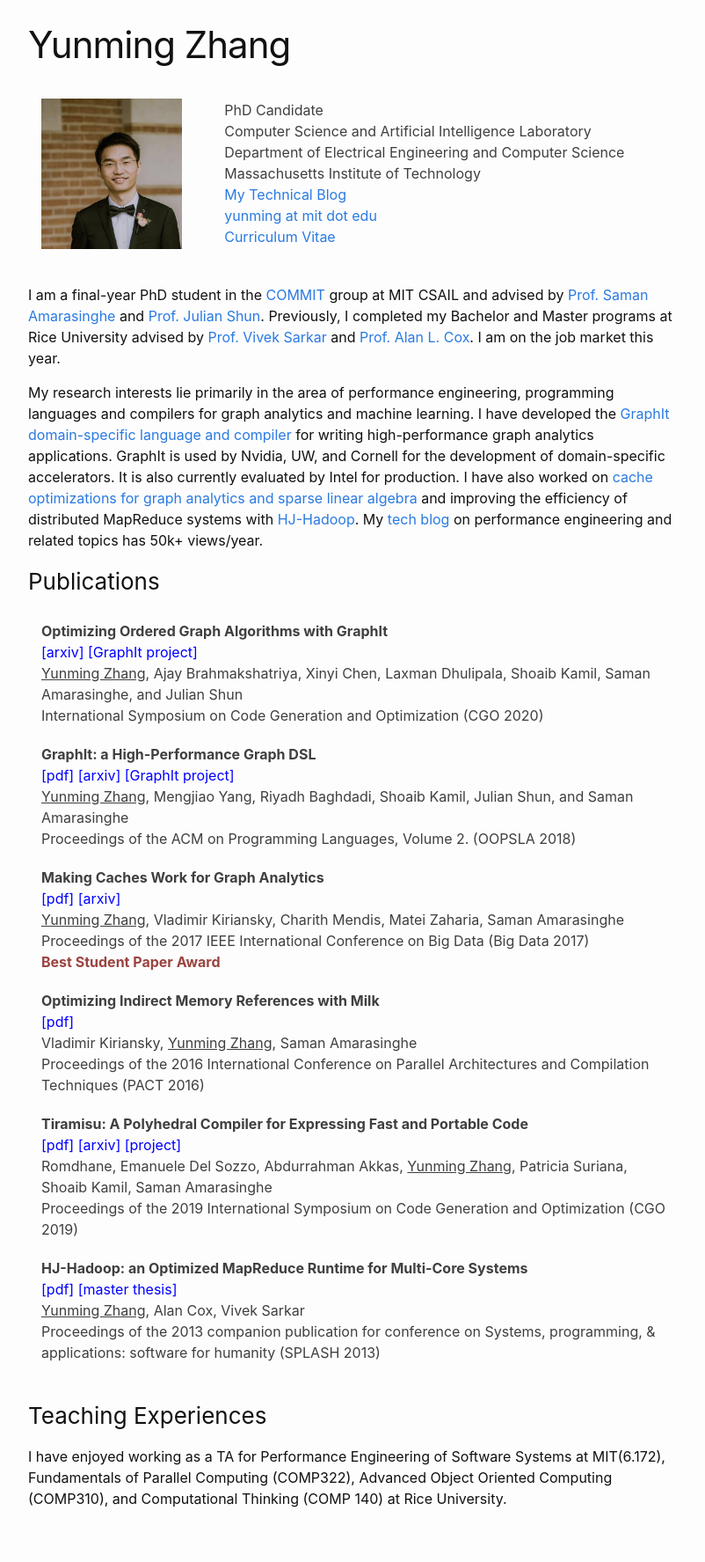
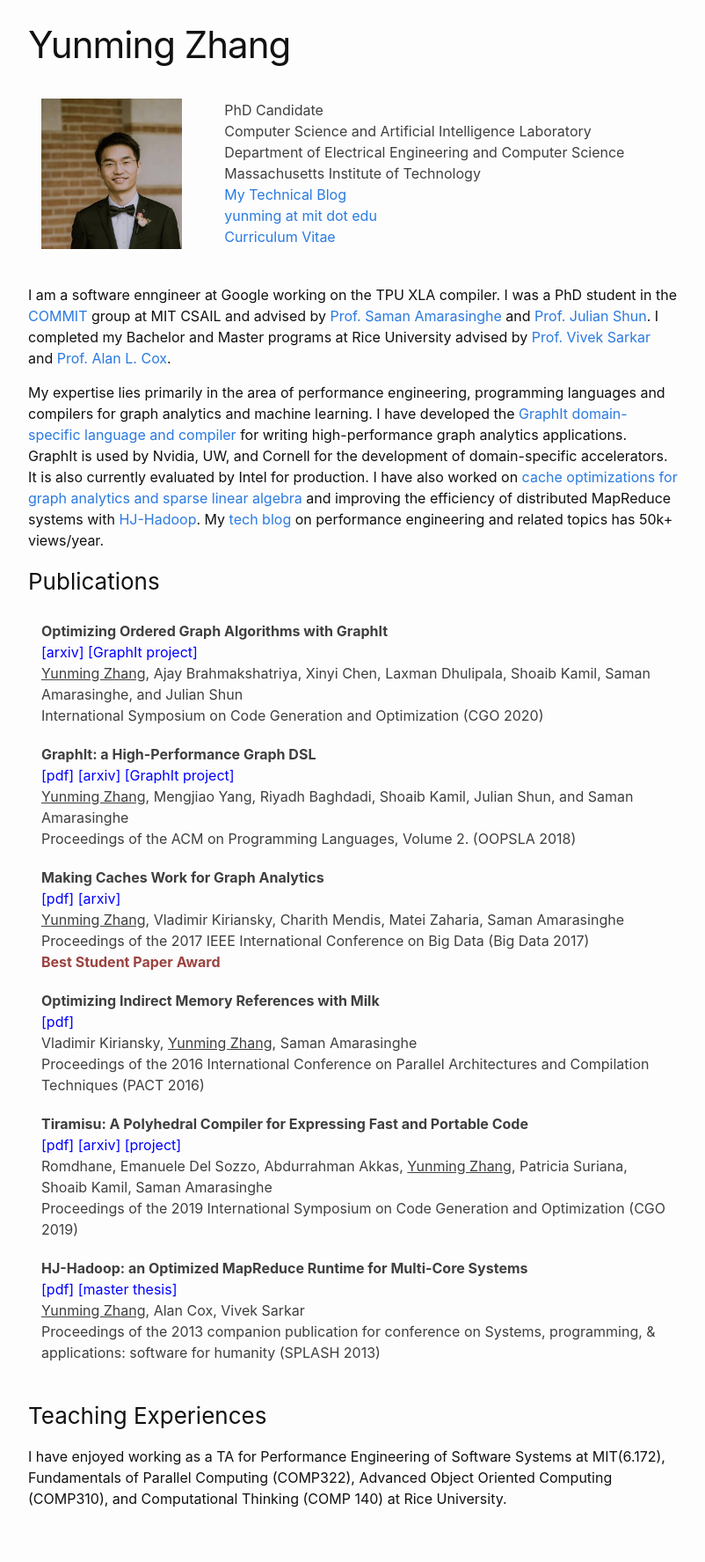
Before and after one commit to yunmingzhang17/yunmingzhang17.github.io, a Jekyll site: the page built from index.md, in a window 1280 px wide. Shown: the whole page at 88% size, without its empty margins (238-1040 px from the left). Built offline with Jekyll 4.4.1, drawn with Linux system fonts in a browser that asks for light colours.

Commit message:
updating affiliation to Google

```diff
--- a/_includes/main.html
+++ b/_includes/main.html
@@ -24,11 +24,11 @@
       </tbody>
 </table>
 <p>
-I am a final-year PhD student in the <a href="http://groups.csail.mit.edu/commit/" target="_blank">COMMIT</a> group at  MIT CSAIL and advised by <a href="http://people.csail.mit.edu/saman/" target="_blank">Prof. Saman Amarasinghe</a> and <a href="https://people.csail.mit.edu/jshun/" target="_blank">Prof. Julian Shun</a>. Previously, I completed my Bachelor and Master programs at Rice University advised by <a href="https://www.cc.gatech.edu/people/vivek-sarkar" target="_blank">Prof. Vivek Sarkar</a> and <a href="https://csweb.rice.edu/alan-cox" target="_blank">Prof. Alan L. Cox</a>. I am on the job market this year.
+I am a software enngineer at Google working on the TPU XLA compiler. I was a PhD student in the <a href="http://groups.csail.mit.edu/commit/" target="_blank">COMMIT</a> group at  MIT CSAIL and advised by <a href="http://people.csail.mit.edu/saman/" target="_blank">Prof. Saman Amarasinghe</a> and <a href="https://people.csail.mit.edu/jshun/" target="_blank">Prof. Julian Shun</a>. I completed my Bachelor and Master programs at Rice University advised by <a href="https://www.cc.gatech.edu/people/vivek-sarkar" target="_blank">Prof. Vivek Sarkar</a> and <a href="https://csweb.rice.edu/alan-cox" target="_blank">Prof. Alan L. Cox</a>.
 </p>
 
 <p>
-My research interests lie primarily in the area of performance engineering, programming languages and compilers for graph analytics and machine learning. I have developed the <a href="https://graphit-lang.org/" target="_blank">GraphIt domain-specific language and compiler</a> for writing high-performance graph analytics applications. GraphIt is used by Nvidia, UW, and Cornell for the development of domain-specific accelerators. It is also currently evaluated by Intel for production. I have also worked on <a href="https://ieeexplore.ieee.org/document/8257937" target="_blank">cache optimizations for graph analytics and sparse linear algebra</a> and improving the efficiency of distributed MapReduce systems with <a href="https://dl.acm.org/citation.cfm?id=2514875" target="_blank">HJ-Hadoop</a>. My <a href="https://yunmingzhang.wordpress.com" target="_blank"> tech blog</a> on performance engineering and related topics has 50k+ views/year.
+My expertise lies primarily in the area of performance engineering, programming languages and compilers for graph analytics and machine learning. I have developed the <a href="https://graphit-lang.org/" target="_blank">GraphIt domain-specific language and compiler</a> for writing high-performance graph analytics applications. GraphIt is used by Nvidia, UW, and Cornell for the development of domain-specific accelerators. It is also currently evaluated by Intel for production. I have also worked on <a href="https://ieeexplore.ieee.org/document/8257937" target="_blank">cache optimizations for graph analytics and sparse linear algebra</a> and improving the efficiency of distributed MapReduce systems with <a href="https://dl.acm.org/citation.cfm?id=2514875" target="_blank">HJ-Hadoop</a>. My <a href="https://yunmingzhang.wordpress.com" target="_blank"> tech blog</a> on performance engineering and related topics has 50k+ views/year.
 </p>
 
 <h3 class="tableheading"> Publications </h3>
```
Also changed, not shown: 4 other files.
